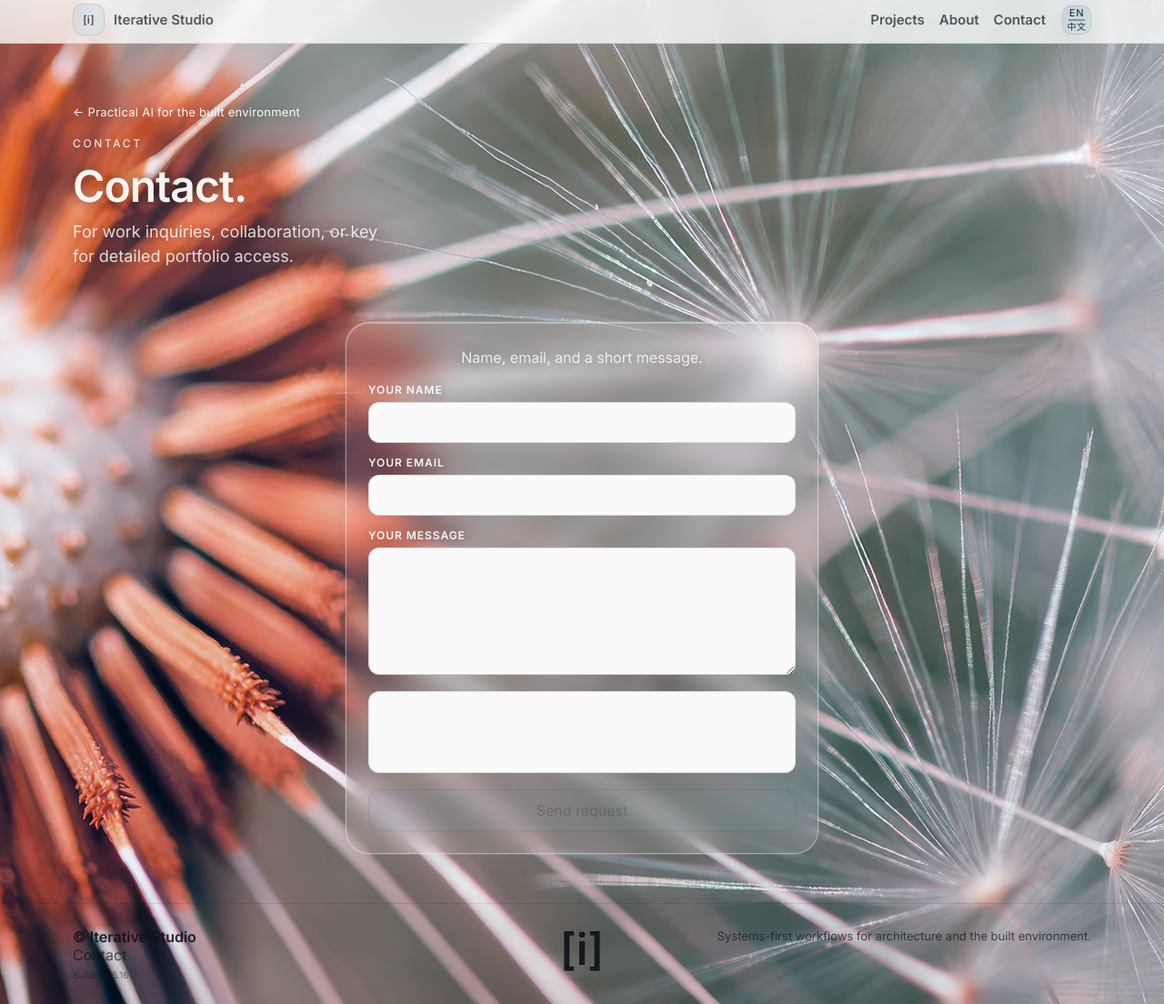
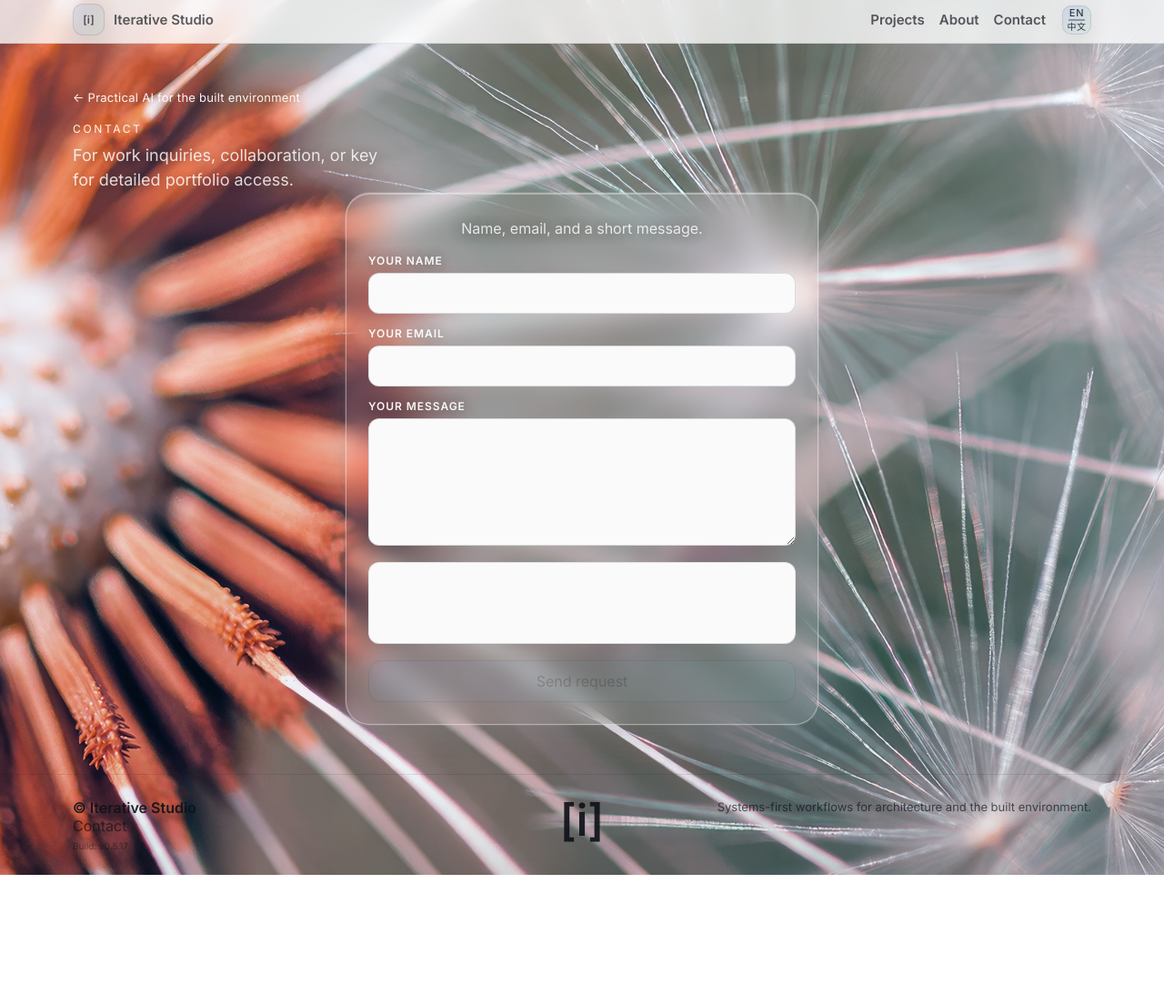
Before and after one commit to towerone/iterativestudio-site, a plain HTML site: page contact/index.html in a window 1280 px wide. Shown: the whole page at 91% size. After the commit the page ends 962 px from the top, so only its background shows below. Drawn offline with Linux system fonts and the light colour scheme.

Commit message:
Drop duplicate Contact. heading; tighten hero-to-form gap (v0.5.17)
Keep small kicker only, remove large h1, and pull send panel up with
reduced hero padding.

```diff
--- a/contact/index.html
+++ b/contact/index.html
@@ -29,7 +29,6 @@
     }
     body.page-contact-bg .hero .page-back-link,
     body.page-contact-bg .hero .kicker,
-    body.page-contact-bg .hero h1,
     body.page-contact-bg .hero .lead,
     body.page-contact-bg .contact-panel .section-head p,
     body.page-contact-bg .form-label{
@@ -41,15 +40,19 @@
       color:rgba(255,255,255,.82);
     }
     body.page-contact-bg .hero-inner{
-      padding-bottom:28px;
+      padding:48px 0 10px;
+    }
+    body.page-contact-bg .hero .kicker{
+      margin-bottom:8px;
     }
     body.page-contact-bg .hero .lead{
       max-width:calc((min(var(--max), 100vw - 40px) - 32px) / 3);
+      margin-bottom:0;
       line-height:1.5;
     }
     body.page-contact-bg .section{
-      padding-top:calc(var(--stack-gap) * 0.45);
-      margin-top:-10px;
+      padding-top:calc(var(--stack-gap) * 0.2);
+      margin-top:-18px;
     }
     body.page-contact-bg .page-back-link:hover{
       color:#fff;
@@ -303,7 +306,6 @@
           <a class="page-back-link" href="/" id="backLink">← Practical AI for the built environment</a>
         </p>
         <p class="kicker" id="kicker">Contact</p>
-        <h1 id="heroTitle">Contact.</h1>
         <p class="lead" id="heroLead">For work inquiries, collaboration, or key for detailed portfolio access.</p>
       </div>
     </section>
@@ -366,7 +368,7 @@
       <div class="footer-left">
         <div class="footer-brand">© Iterative Studio</div>
         <div class="footer-note" id="footerNote">Contact</div>
-        <div class="footer-version" id="buildVersion">Build: v0.5.16</div>
+        <div class="footer-version" id="buildVersion">Build: v0.5.17</div>
       </div>
       <div class="footer-mark" aria-hidden="true">[i]</div>
       <div class="footer-right">
@@ -376,7 +378,7 @@
   </footer>
 
   <script>
-const BUILD = "v0.5.16";
+const BUILD = "v0.5.17";
 const FORM_ENDPOINT = "https://contact-form-worker.taproot-lychee7i.workers.dev";
 
 const form = document.getElementById("contactForm");
@@ -386,7 +388,7 @@ const resultEl = document.getElementById("formResult");
 const submitBtn = document.getElementById("submitBtn");
 const sectionHead = document.querySelector(".contact-panel .section-head");
 const contactPanel = document.getElementById("contactPanel");
-const heroTitle = document.getElementById("heroTitle");
+const heroKicker = document.getElementById("kicker");
 const heroLead = document.getElementById("heroLead");
 
 let turnstileReady = false;
@@ -442,7 +444,7 @@ function showThankYou(){
   if (sectionHead) sectionHead.hidden = true;
   formWrap.hidden = true;
   thanksView.hidden = false;
-  heroTitle.textContent = t.thanksHeroTitle;
+  if (heroKicker) heroKicker.textContent = t.thanksHeroTitle;
   heroLead.textContent = t.thanksHeroLead;
   document.getElementById("thanksTitle").textContent = t.thanksTitle;
   document.getElementById("thanksBody").textContent = t.thanksBody;
@@ -460,7 +462,6 @@ const i18n = {
   en: {
     backLink: "← Practical AI for the built environment",
     kicker: "Contact",
-    heroTitle: "Contact.",
     heroLead: "For work inquiries, collaboration, or key for detailed portfolio access.",
     formTitle: "",
     formBody: "Name, email, and a short message.",
@@ -487,7 +488,6 @@ const i18n = {
   zh: {
     backLink: "← 建築與環境的實用 AI",
     kicker: "聯絡",
-    heroTitle: "聯絡。",
     heroLead: "工作洽詢、合作，或申請詳細作品集存取權限。",
     formTitle: "",
     formBody: "姓名、電子郵件與簡短訊息。",
@@ -525,7 +525,7 @@ function setLang(next){
     if (el) el.textContent = t[key];
   }
   if (!thanksView.hidden) {
-    heroTitle.textContent = t.thanksHeroTitle;
+    if (heroKicker) heroKicker.textContent = t.thanksHeroTitle;
     heroLead.textContent = t.thanksHeroLead;
   }
 }
```
